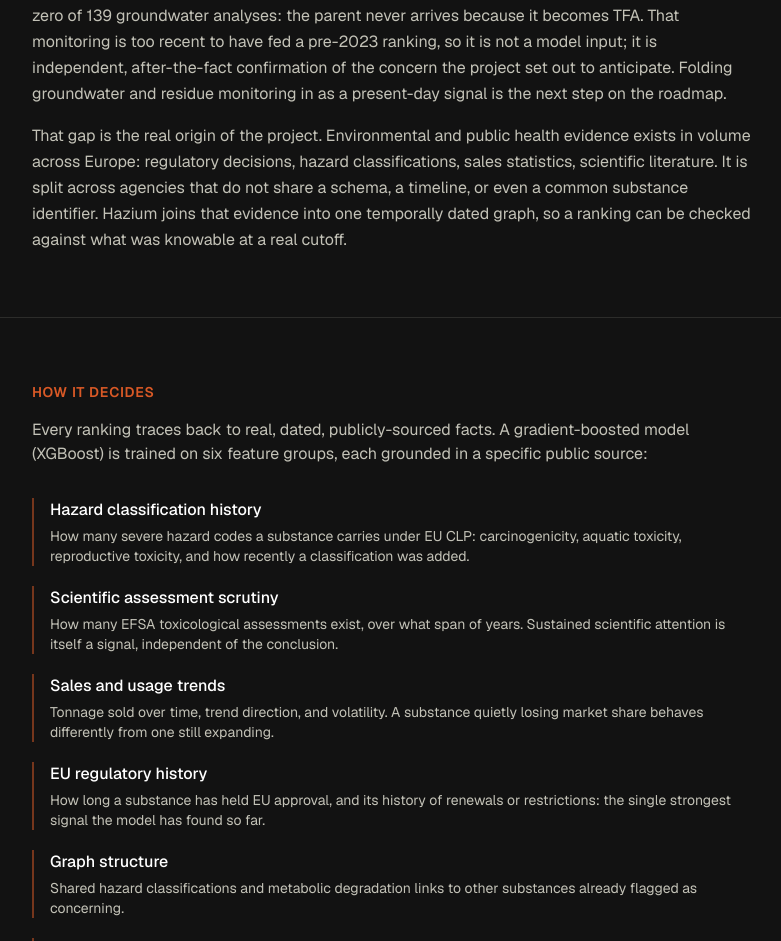
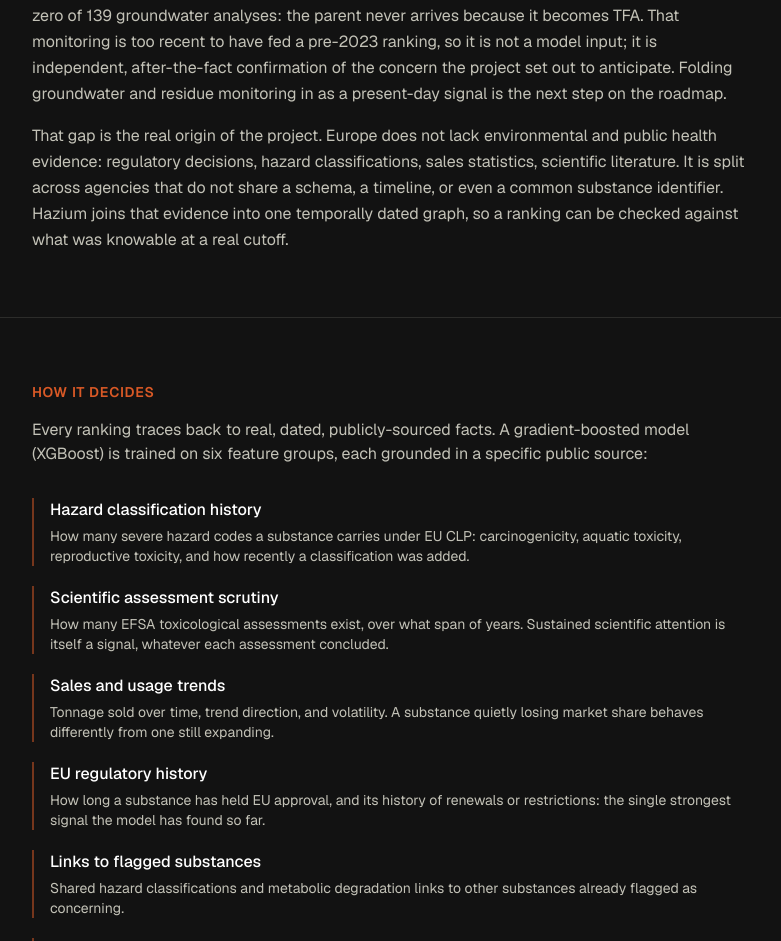
Before and after one commit to MartinBlomqvistDev/hazium, a Next.js app in the folder web/: page / in a window 1280 px wide. Shown: the part 1302-2243 px from the top of the page, without its empty margins (248-1029 px from the left). Built offline with nearby package versions, Linux system fonts and the light colour scheme.

Commit message:
fix: name the graph feature by what it measures

```diff
--- a/web/components/HowItWorks.tsx
+++ b/web/components/HowItWorks.tsx
@@ -5,7 +5,7 @@ const SIGNALS = [
   },
   {
     title: "Scientific assessment scrutiny",
-    body: "How many EFSA toxicological assessments exist, over what span of years. Sustained scientific attention is itself a signal, independent of the conclusion.",
+    body: "How many EFSA toxicological assessments exist, over what span of years. Sustained scientific attention is itself a signal, whatever each assessment concluded.",
   },
   {
     title: "Sales and usage trends",
@@ -16,7 +16,7 @@ const SIGNALS = [
     body: "How long a substance has held EU approval, and its history of renewals or restrictions: the single strongest signal the model has found so far.",
   },
   {
-    title: "Graph structure",
+    title: "Links to flagged substances",
     body: "Shared hazard classifications and metabolic degradation links to other substances already flagged as concerning.",
   },
   {
--- a/web/components/OriginStory.tsx
+++ b/web/components/OriginStory.tsx
@@ -34,9 +34,9 @@ export default function OriginStory() {
           present-day signal is the next step on the roadmap.
         </p>
         <p className="mt-4 leading-relaxed text-text-secondary">
-          That gap is the real origin of the project. Environmental and
-          public health evidence exists in volume across Europe: regulatory
-          decisions, hazard classifications, sales statistics, scientific
+          That gap is the real origin of the project. Europe does not lack
+          environmental and public health evidence: regulatory decisions,
+          hazard classifications, sales statistics, scientific
           literature. It is split across agencies that do not share a
           schema, a timeline, or even a common substance identifier. Hazium
           joins that evidence into one temporally dated graph, so a ranking
```
